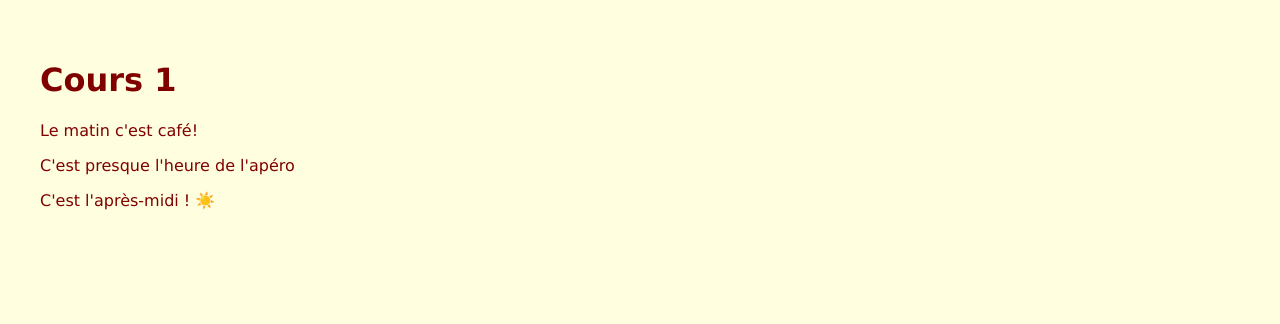
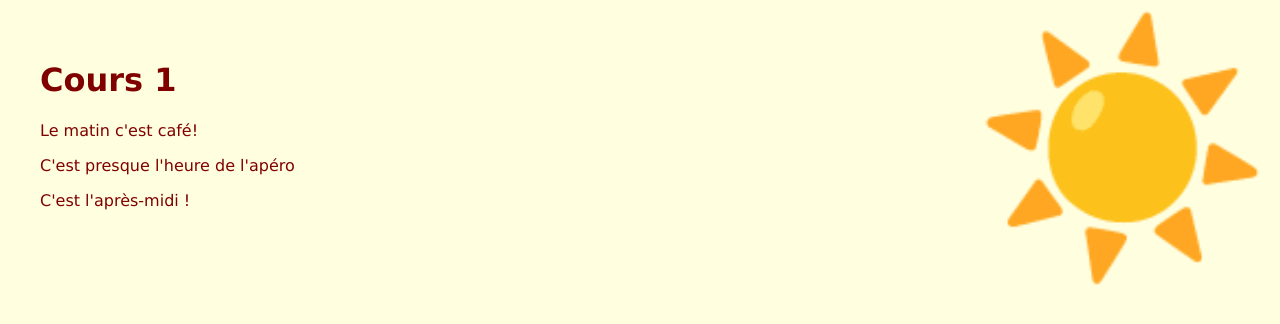
Before and after one commit to lemagus/B2G1_20211217, a plain HTML site: page index.html in a window 1280 px wide. Drawn offline with Linux system fonts and the light colour scheme.

Commit message:
Added sun

```diff
--- a/index.html
+++ b/index.html
@@ -13,6 +13,11 @@
     <h1>Cours 1</h1>
     <p>Le matin c'est café!</p>
     <p>C'est presque l'heure de l'apéro</p>
-    <p>C'est l'après-midi ! ☀️</p>
+    <p>C'est l'après-midi !</p>
+
+    <div class="sun" >
+        ☀️
+    </div>
+
 </body>
 </html>
--- a/styles.css
+++ b/styles.css
@@ -1,6 +1,16 @@
 body{
+    position: relative;
     background-color:lightyellow;
     color:maroon;
     font-family: 'Lucida Sans', 'Lucida Sans Regular', 'Lucida Grande', 'Lucida Sans Unicode', Geneva, Verdana, sans-serif;
     padding: 2em;
 }
+
+.sun {
+
+    position: absolute;
+    top: 0;
+    right: 0;
+
+    font-size: 15em;
+}
```
